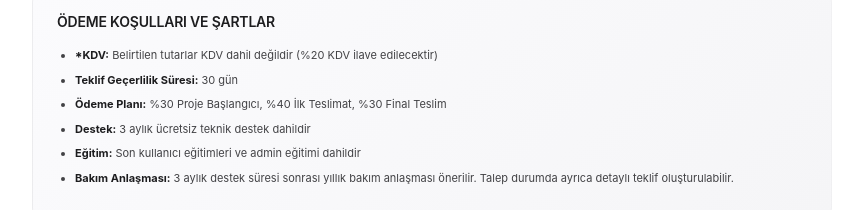
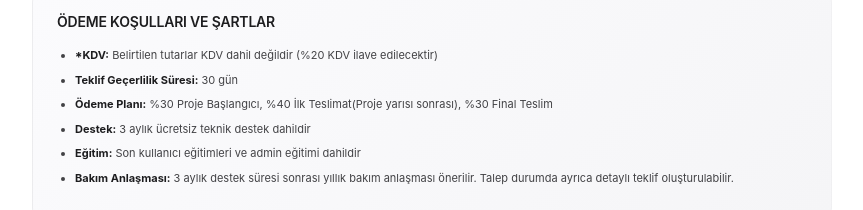
Before and after one commit to caner-arslan/pluresair, a plain HTML site: page index.html in a window 1280 px wide. Shown: the part 2068-2278 px from the top of the page, without its empty margins (208-1071 px from the left). Drawn offline with Linux system fonts and the light colour scheme.

Commit message:
index.html

```diff
--- a/index.html
+++ b/index.html
@@ -425,7 +425,7 @@
         <ul>
             <li><strong>*KDV:</strong> Belirtilen tutarlar KDV dahil değildir (%20 KDV ilave edilecektir)</li>
             <li><strong>Teklif Geçerlilik Süresi:</strong> 30 gün</li>
-            <li><strong>Ödeme Planı:</strong> %30 Proje Başlangıcı, %40 İlk Teslimat, %30 Final Teslim</li>
+            <li><strong>Ödeme Planı:</strong> %30 Proje Başlangıcı, %40 İlk Teslimat(Proje yarısı sonrası), %30 Final Teslim</li>
             <li><strong>Destek:</strong> 3 aylık ücretsiz teknik destek dahildir</li>
             <li><strong>Eğitim:</strong> Son kullanıcı eğitimleri ve admin eğitimi dahildir</li>
             <li><strong>Bakım Anlaşması:</strong> 3 aylık destek süresi sonrası yıllık bakım anlaşması önerilir. Talep durumda ayrıca detaylı teklif oluşturulabilir.</li>
```
